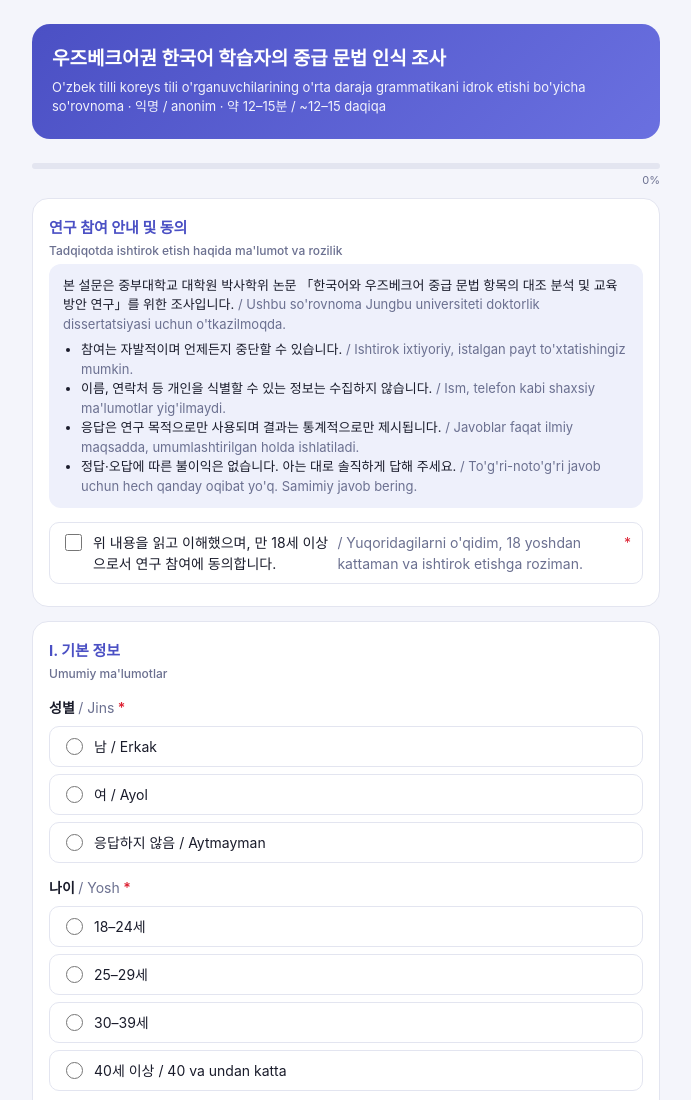
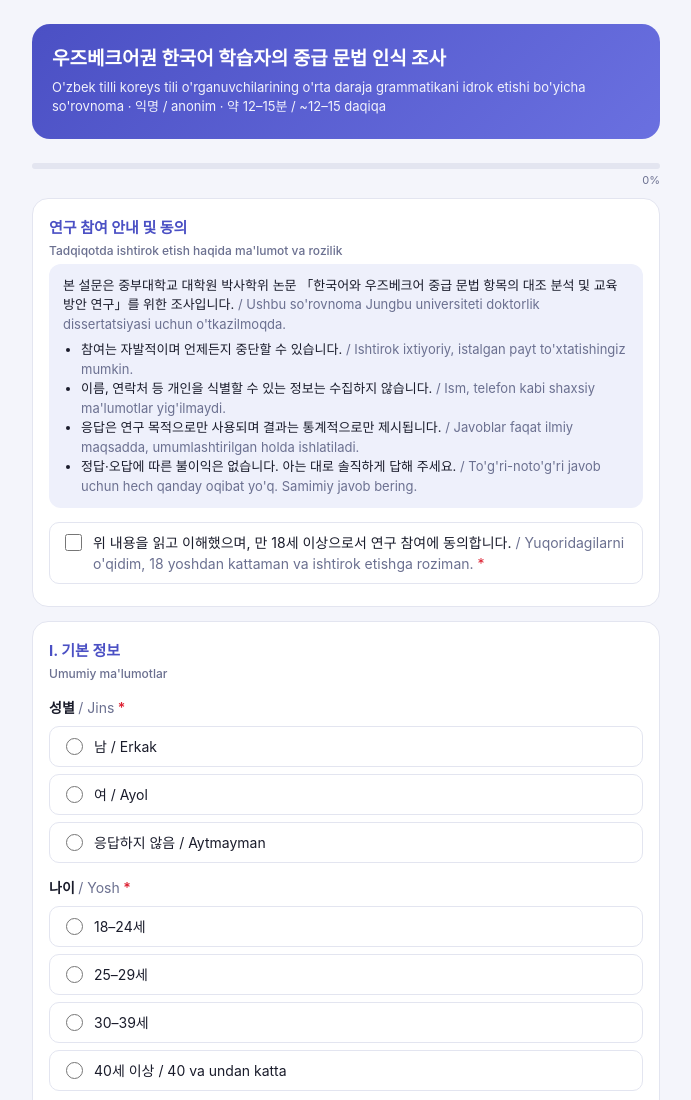
Before and after one commit to Max19942008/Max19942008.github.io, a plain HTML site: page survey/index.html in a window 1280 px wide. Shown: the top 1100 px of the page, without its empty margins (294-985 px from the left). Drawn offline with Linux system fonts and the light colour scheme.

Commit message:
Survey: fix consent label layout
Co-Authored-By: Claude Opus 5.5 <noreply@anthropic.com>

```diff
--- a/survey/index.html
+++ b/survey/index.html
@@ -91,7 +91,7 @@
       </div>
       <div class="q" data-req="동의">
         <div class="opts">
-          <label><input type="checkbox" name="동의" value="true">위 내용을 읽고 이해했으며, 만 18세 이상으로서 연구 참여에 동의합니다. <span class="uz">/ Yuqoridagilarni o'qidim, 18 yoshdan kattaman va ishtirok etishga roziman.</span> <span class="req">*</span></label>
+          <label><input type="checkbox" name="동의" value="true"><span>위 내용을 읽고 이해했으며, 만 18세 이상으로서 연구 참여에 동의합니다. <span class="uz">/ Yuqoridagilarni o'qidim, 18 yoshdan kattaman va ishtirok etishga roziman.</span> <span class="req">*</span></span></label>
         </div>
       </div>
     </div>
```
